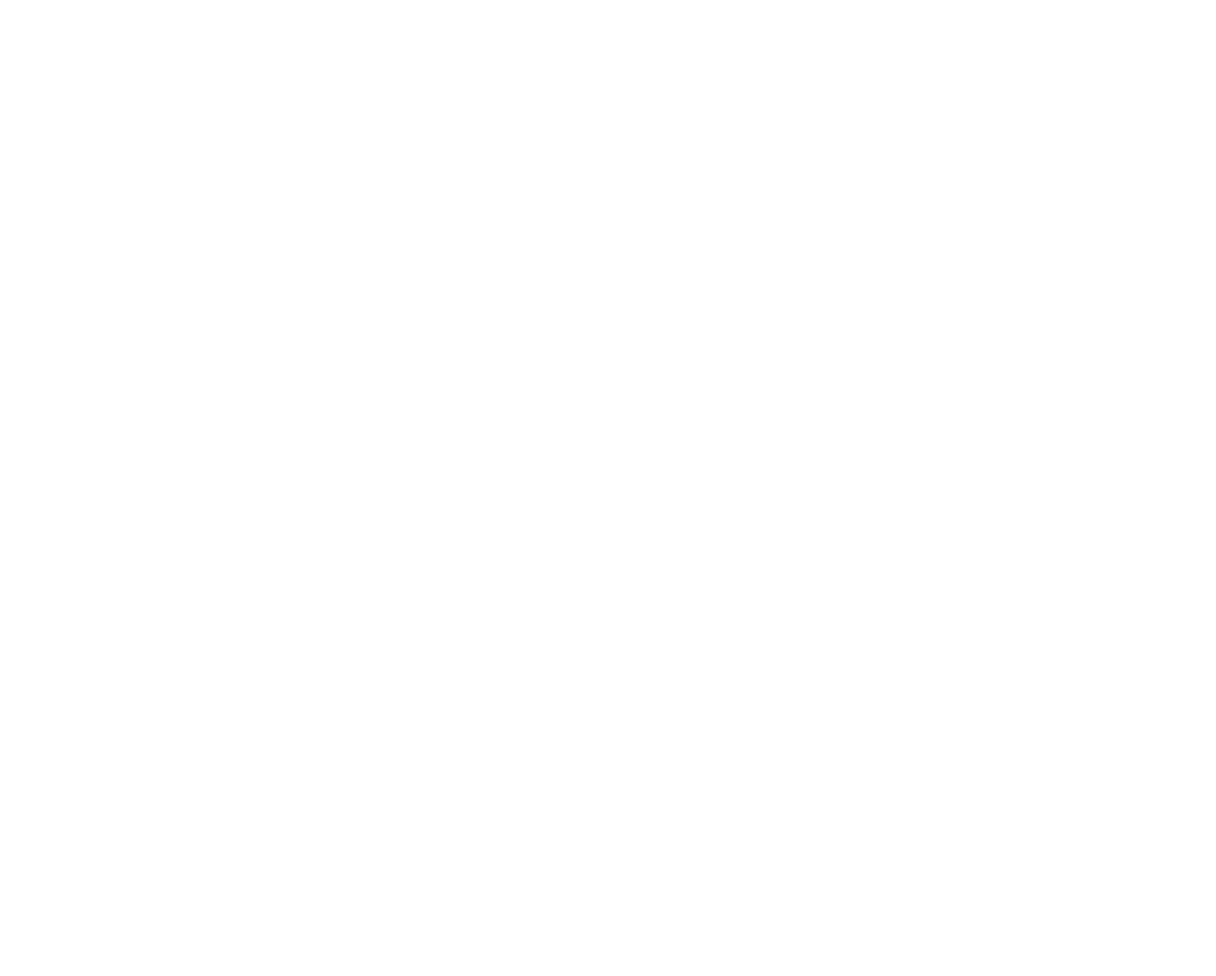
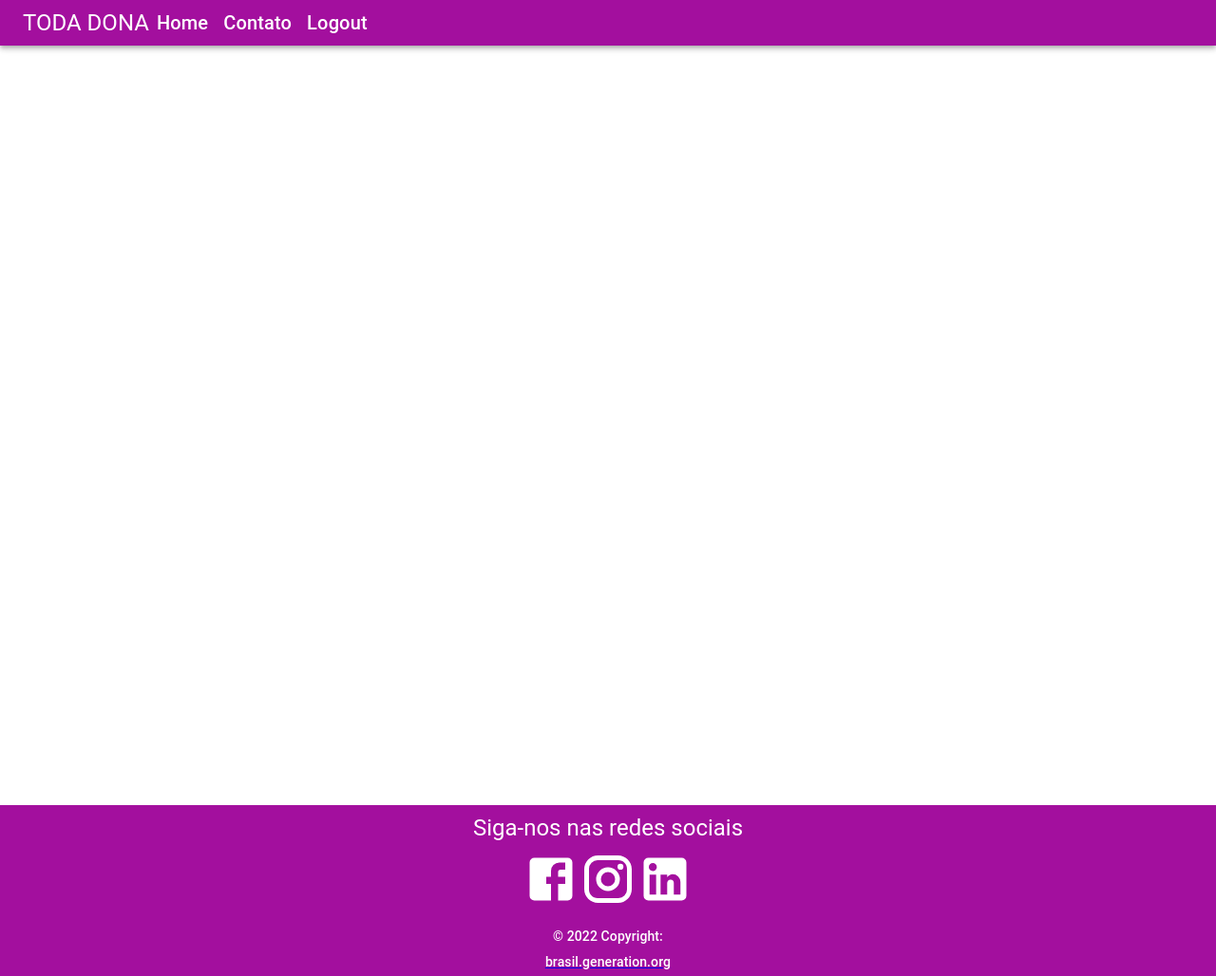
Before and after one commit to FernandaLOSNeves/Toda-Dona-Front, a React (Create React App) app: page /cadastro in a window 1280 px wide. Before the commit this address had no page. Shown: the whole page at 95% size. Before the commit the page ends 800 px from the top, so only its background shows below. Built offline with nearby package versions, Linux system fonts and the light colour scheme.

Commit message:
add navbar e footer Login v.2

```diff
--- a/src/static/footer/Footer.css
+++ b/src/static/footer/Footer.css
@@ -0,0 +1,18 @@
+.box1{
+    background-color: #a30f9e;
+    height: 120px;
+}
+
+.box2{
+    background-color: #a30f9e;
+    height: 60px;
+}
+
+.redes{
+    font-size: 60px !important;
+    color: white;
+}
+
+.textos{
+   color: white;
+}
--- a/src/static/footer/Footer.tsx
+++ b/src/static/footer/Footer.tsx
@@ -1,11 +1,44 @@
 import React from 'react'
-// import { Typography, Grid, Button } from '@material-ui/core'
-// import Box from '@mui/material'
+import InstagramIcon from '@material-ui/icons/Instagram';
+import FacebookIcon from '@material-ui/icons/Facebook';
+import LinkedInIcon from '@material-ui/icons/LinkedIn';
+import { Typography, Grid, Button } from '@material-ui/core'
+import {Box} from '@mui/material'
 import './Footer.css'
 
 function Footer() {
   return (
     <>
+                <Grid container direction="row" justifyContent="center" alignItems="center">
+                <Grid alignItems="center" item xs={12}>
+                    <Box className='box1'>
+                        <Box paddingTop={1} display="flex" alignItems="center" justifyContent="center">
+                            <Typography variant="h5" align="center" gutterBottom className='textos'>Siga-nos nas redes sociais </Typography>
+                        </Box>
+                        <Box display="flex" alignItems="center" justifyContent="center">
+                            <a href="https://www.facebook.com/generationbrasil" target="_blank" rel="noopener noreferrer">
+                                <FacebookIcon className='redes' />
+                            </a>
+                            <a href="https://www.instagram.com/generationbrasil/" target="_blank" rel="noopener noreferrer">
+                                <InstagramIcon className='redes'/>
+                            </a>
+                            <a href="https://www.linkedin.com/school/generationbrasil/" target="_blank" rel="noopener noreferrer">
+                                <LinkedInIcon className='redes' />
+                            </a>
+                        </Box>
+                    </Box>
+                    <Box className='box2'>
+                        <Box paddingTop={1}>
+                            <Typography variant="subtitle2" align="center" gutterBottom className='textos'>© 2022 Copyright:</Typography>
+                        </Box>
+                        <Box>
+                            <a target="_blank" href="https://brasil.generation.org" rel="noopener noreferrer">
+                                <Typography variant="subtitle2" gutterBottom className='textos' align="center">brasil.generation.org</Typography>
+                            </a>
+                        </Box>
+                    </Box>
+                </Grid>
+            </Grid>
     </>
 )
 }
--- a/src/static/navbar/Navbar.css
+++ b/src/static/navbar/Navbar.css
@@ -0,0 +1,14 @@
+.cursor{
+    cursor: pointer;
+    color: white;
+
+}
+
+
+.text-decorator-none{
+    text-decoration: none;
+}
+
+.background{
+    background-color: #a30f9e;
+}
--- a/src/static/navbar/Navbar.tsx
+++ b/src/static/navbar/Navbar.tsx
@@ -1,12 +1,46 @@
 import React from 'react'
-// import { Typography, Grid, Button } from '@material-ui/core'
-// import Box from '@mui/material'
+import {AppBar, Toolbar, Typography} from '@material-ui/core';
+import {Box} from '@mui/material'
+import {Link} from 'react-router-dom';
 import './Navbar.css'
+
 
 function Navbar() {
   return (
-    <>
-    </>
-)
+      <>
+          <AppBar position="static" color='secondary'>
+              <Toolbar className="background" variant="dense">
+                  <Box className='cursor'>
+                      <Typography variant="h5" color="inherit">
+                          TODA DONA
+                      </Typography>
+                  </Box>
+
+                  <Box display="flex" justifyContent="start">
+                      <Box mx={1} className='cursor'>
+                          <Typography variant="h6" color="inherit">
+                              Home
+                          </Typography>
+                      </Box>
+                      <Box mx={1} className='cursor'>
+                          <Typography variant="h6" color="inherit">
+                              Contato
+                          </Typography>
+                      </Box>
+                      <Link to='/login' className='text-decorator-none'>
+                          <Box mx={1} className='cursor'>
+                              <Typography variant="h6" color="inherit">
+                                  Logout
+                              </Typography>
+                          </Box>
+                      </Link>
+
+                  </Box>
+
+              </Toolbar>
+          </AppBar>
+      </>
+  )
 }
+
 export default Navbar;
```
